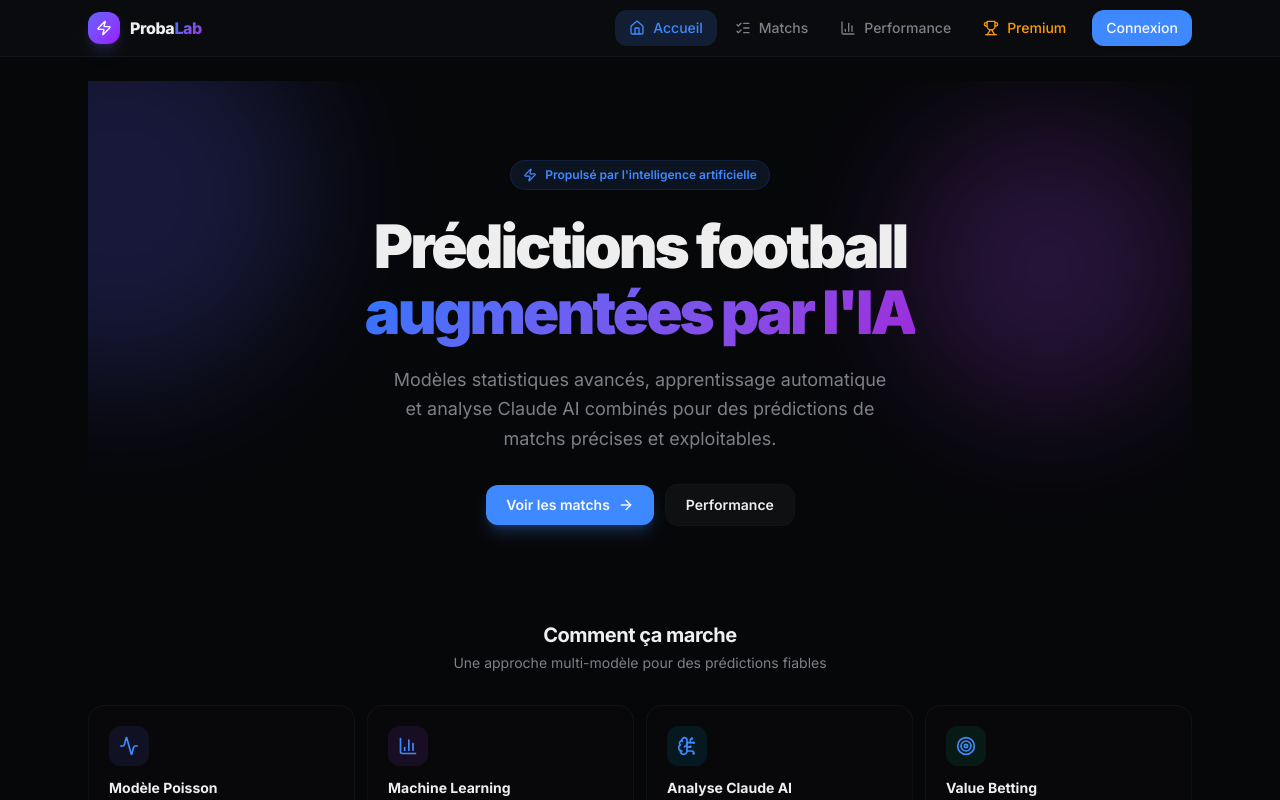
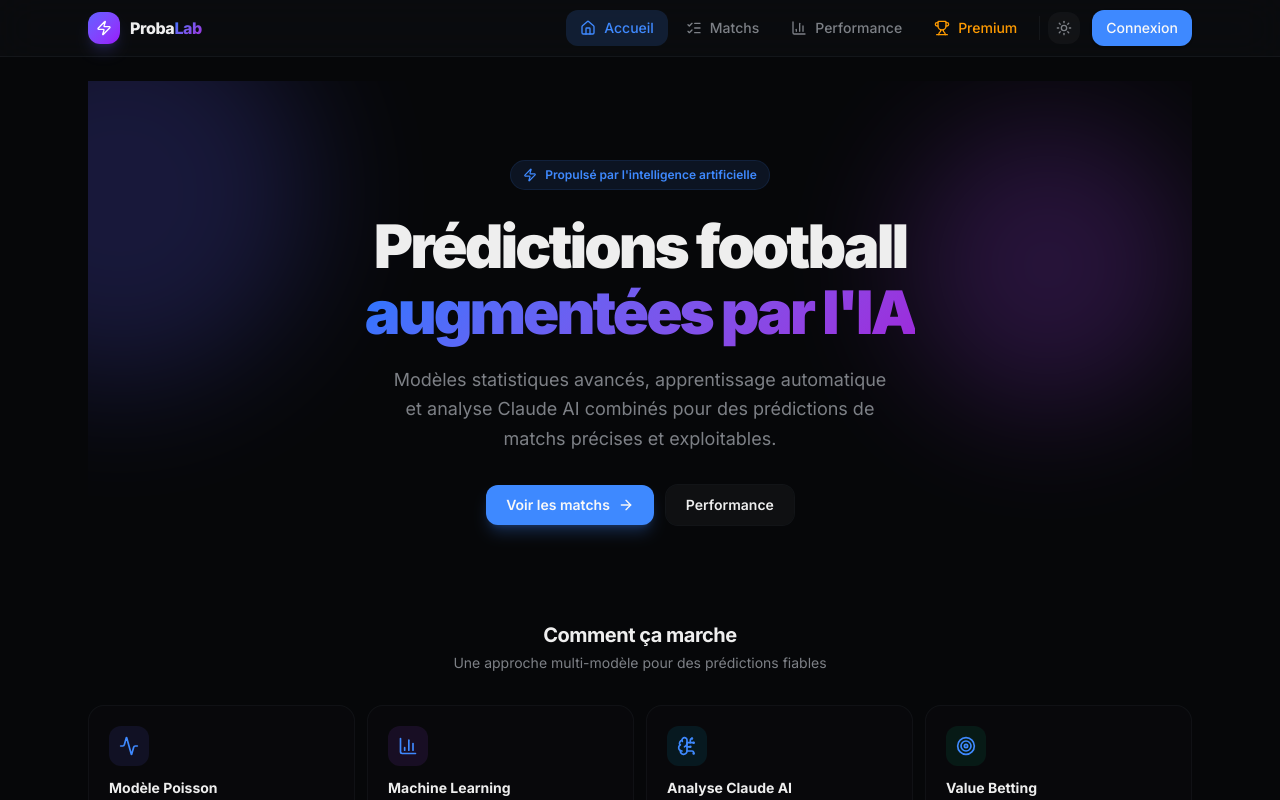
Before and after one commit to plaurent2812-debug/Projet_Football, a React (Vite) app in the folder dashboard/: page / in a window 1280 px wide. Shown: the top 800 px of the page. Built offline with nearby package versions, Linux system fonts and the light colour scheme; no server answers.

Commit message:
feat: add light/dark mode toggle

```diff
--- a/dashboard/src/App.jsx
+++ b/dashboard/src/App.jsx
@@ -9,6 +9,7 @@ import MatchDetailPage from "@/pages/MatchDetail"
 import AdminPage from "@/pages/Admin"
 import TeamProfile from "@/pages/TeamProfile"
 import LoginPage from "@/pages/Login"
+import ThemeToggle from "@/components/ThemeToggle"
 import { AuthProvider, useAuth } from "@/lib/auth"
 import "./App.css"
 
@@ -86,7 +87,7 @@ function App() {
   return (
     <AuthProvider>
       <BrowserRouter>
-        <div className="min-h-screen bg-background text-foreground">
+        <div className="min-h-screen bg-background text-foreground transition-colors duration-300">
           {/* Navigation bar */}
           <header className="sticky top-0 z-50 border-b border-border/50 glass">
             <div className="max-w-6xl mx-auto px-4 sm:px-6">
@@ -108,6 +109,8 @@ function App() {
                   <NavItem to="/performance" icon={BarChart3} label="Performance" />
                   <PremiumLink />
                   <AdminLink />
+                  <div className="mx-1 w-px h-6 bg-border/50" />
+                  <ThemeToggle />
                   <AuthButton />
                 </nav>
               </div>
--- /dev/null
+++ b/dashboard/src/components/ThemeToggle.jsx
@@ -0,0 +1,44 @@
+import { useState, useEffect } from "react"
+import { Moon, Sun } from "lucide-react"
+
+export default function ThemeToggle() {
+    const [theme, setTheme] = useState(() => {
+        // Check local storage or system preference
+        if (typeof window !== "undefined" && localStorage.getItem("theme")) {
+            return localStorage.getItem("theme")
+        }
+        return "dark" // Default to dark
+    })
+
+    useEffect(() => {
+        const root = window.document.documentElement
+
+        // Remove both classes to start fresh
+        root.classList.remove("light", "dark")
+
+        // Add the current theme class
+        root.classList.add(theme)
+
+        // Persist to local storage
+        localStorage.setItem("theme", theme)
+    }, [theme])
+
+    const toggleTheme = () => {
+        setTheme(prev => (prev === "dark" ? "light" : "dark"))
+    }
+
+    return (
+        <button
+            onClick={toggleTheme}
+            className="p-2 rounded-lg bg-secondary/50 hover:bg-secondary text-muted-foreground hover:text-foreground transition-colors"
+            title={theme === "dark" ? "Passer en mode clair" : "Passer en mode sombre"}
+            aria-label="Changer le thème"
+        >
+            {theme === "dark" ? (
+                <Sun className="w-4 h-4" />
+            ) : (
+                <Moon className="w-4 h-4" />
+            )}
+        </button>
+    )
+}
```
